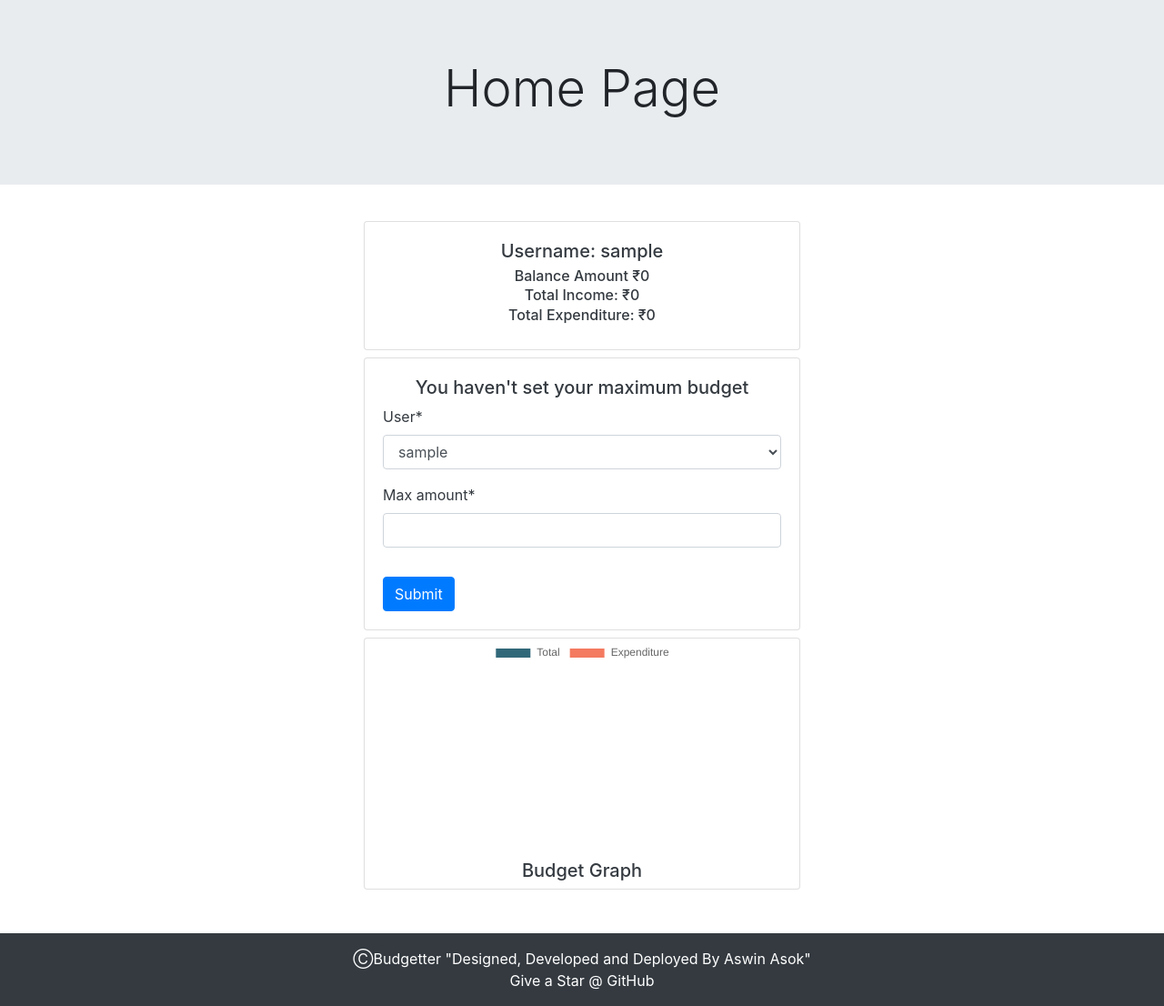
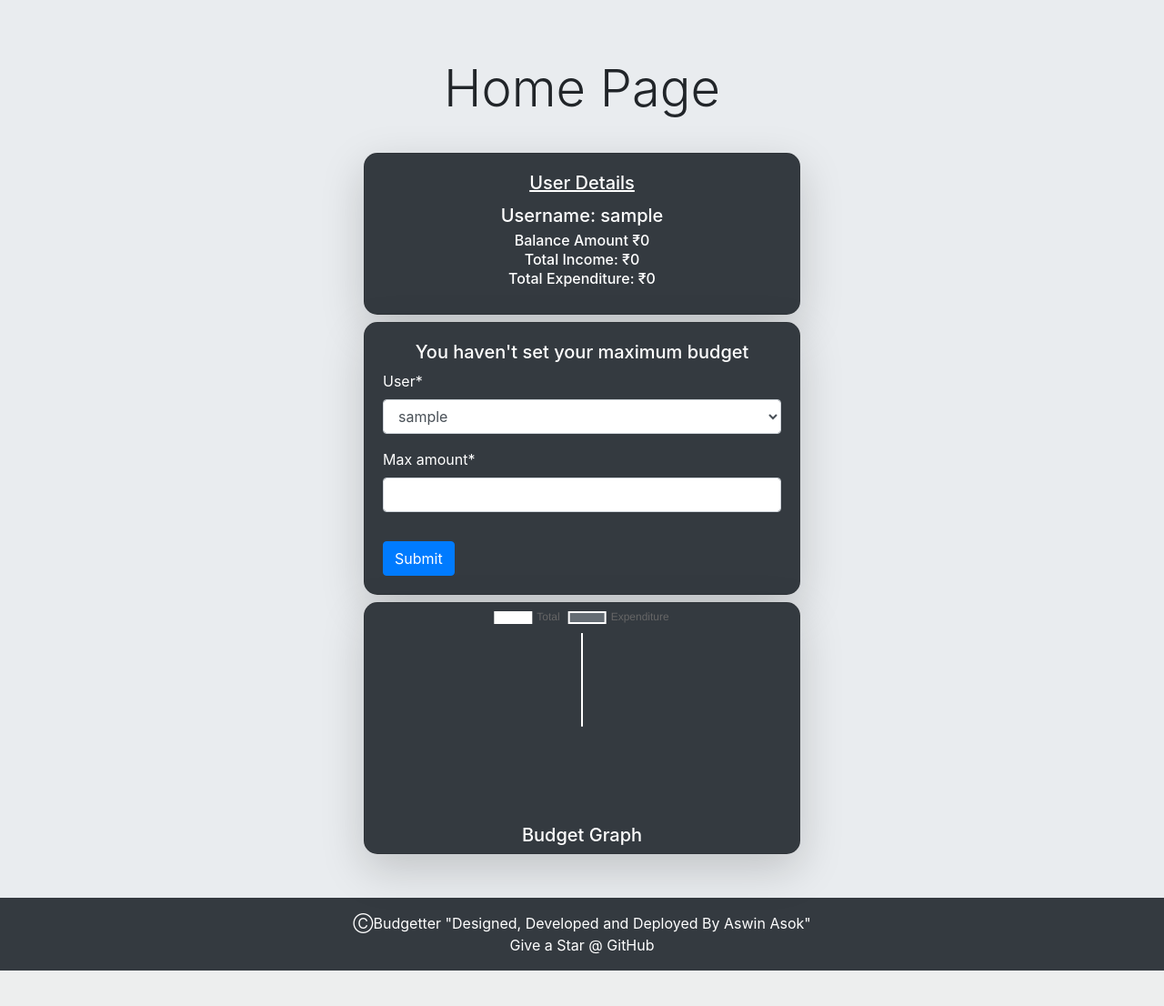
Before and after one commit to AswinAsok/The-Budgetter, a Django app: page / in a window 1280 px wide. Shown: the part 56-1162 px from the top of the page at 91% size. After the commit the page ends 1123 px from the top, so only its background shows below. Run offline with Django 3.2, Linux system fonts and the light colour scheme; the visitor is signed in with stand-in values (Sample User, id 1); data comes from the database, SQL or seed files in the repository; data that the repository does not hold is empty; some libraries are stand-ins or nearby versions.

Commit message:
Design Changes Made

```diff
--- a/Budgetter/settings.py
+++ b/Budgetter/settings.py
@@ -130,7 +130,7 @@ USE_TZ = True
 STATIC_ROOT = os.path.join(BASE_DIR, 'staticfiles')
 
 
-STATIC_URL = '/static/'
+STATIC_URL = '/staticfiles/'
 STATICFILES_DIRS = [
 os.path.join(BASE_DIR, 'static'),
 ]
--- a/Templates/create.html
+++ b/Templates/create.html
@@ -37,14 +37,14 @@
   <h1 class="display-4 d-flex justify-content-center">Create Item</h1>
 </div>
 <div class="container">
-  <hr />
+
   <div class="row d-flex justify-content-center">
     <div
-      class="col-6 m-3 card shadow-lg p-3 mb-5 bg-white rounded border border-primary"
+      class="col-6 m-3 card shadow-lg p-4 text-white"
     >
       <form action="" method="POST">
         {% csrf_token %} {{form|crispy}}
-        <small id="emailHelp" class="form-text text-muted">Kindly add either + or - symbol before the amount.</small>
+        <small id="emailHelp" class="form-text">Kindly add either + or - symbol before the amount.</small>
         <button class="btn mt-3 btn-primary" type="submit">Submit</button>
         <a href="/blog/{{blog_id}}"
           ><button class="btn mt-3 btn-primary" type="button">
--- a/Templates/home.html
+++ b/Templates/home.html
@@ -60,8 +60,11 @@ Home {% endblock %} {% block nav %}
 
 <div class="container d-flex justify-content-center">
   <div class="information">
-    <div class="card m-2 text-dark" style="width: 30rem">
-      <div class="card-body">
+    <div class="card shadow-lg m-2 text-white" style="width: 30rem">
+      <div class="card-body home-card">
+        <h5 class="card-title d-flex justify-content-center">
+          <u> User Details</u>
+        </h5>
         <h5 class="card-title d-flex justify-content-center">
           Username: {{user.username}}
         </h5>
@@ -83,7 +86,7 @@ Home {% endblock %} {% block nav %}
     </div>
 
     {% if not hasmbudget %}
-    <div class="card m-2 text-dark" style="width: 30rem">
+    <div class="card shadow-lg m-2 text-white" style="width: 30rem">
       <div id="container" style="width: 100%">
         <div class="card-body">
           <h5 class="d-flex justify-content-center">You haven't set your maximum budget</h5>
@@ -96,11 +99,11 @@ Home {% endblock %} {% block nav %}
     </div>
     {% endif %}
 
-    <div class="card m-2 card mb-5 text-dark" style="width: 30rem">
+    <div class="card shadow-lg m-2 card mb-5 text-white" style="width: 30rem">
       <div id="container" style="width: 100%">
         <canvas id="pie-chart"></canvas>
       </div>
-      <h5 class="form-text text-dark d-flex justify-content-center">Budget Graph</h5>
+      <h5 class="form-text text-white d-flex justify-content-center">Budget Graph</h5>
     </div>
 
   </div>
@@ -136,7 +139,7 @@ Home {% endblock %} {% block nav %}
       datasets: [{
         data: {{ data|safe }},
         backgroundColor: [
-          '#316879', '#f47a60'],
+          '#ffff', ' #656D74'],
         label: 'amount'
       }],
       labels: {{ labels|safe }}
--- a/static/css/base.css
+++ b/static/css/base.css
@@ -0,0 +1,16 @@
+body
+{
+    background-color: #E9ECEF;
+}
+
+.card
+{
+    background-color: #343A40;
+    border-radius: 15px;
+
+
+}
+
+.jumbotron{
+    height : 10px;
+}
```
Also changed, not shown: Templates/history.html (+8 -9 lines).
